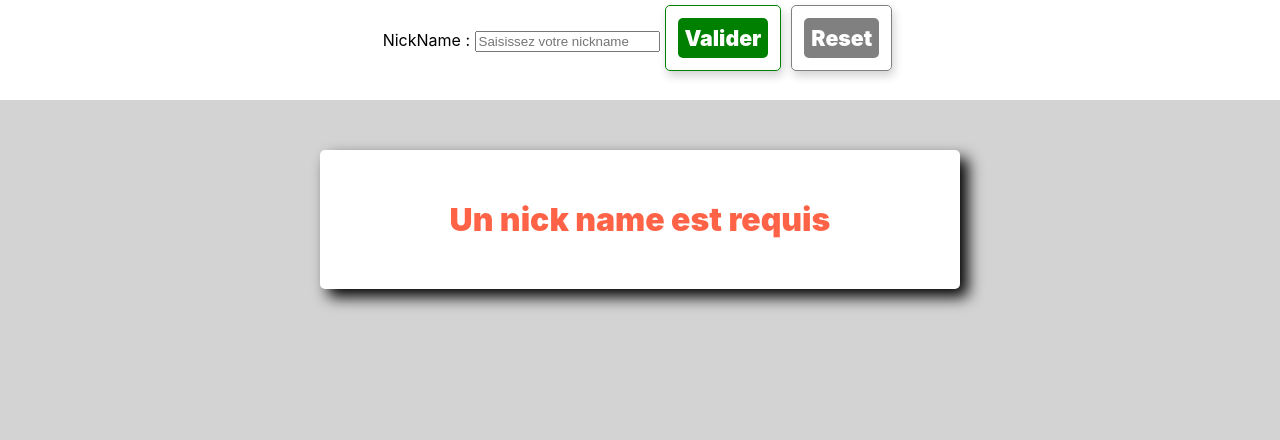
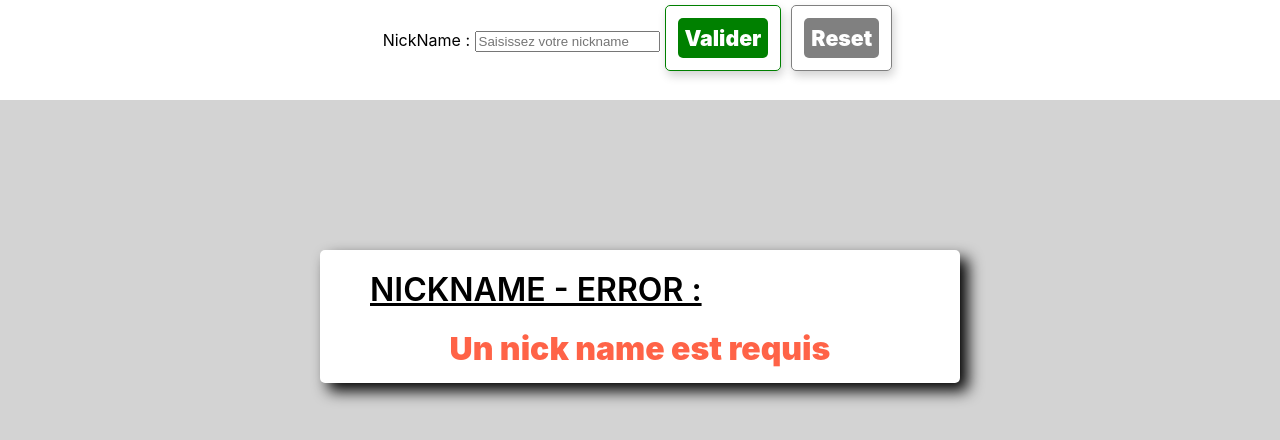
Before and after one commit to champix56/tjscv-20-07-06, a React (Create React App) app: page / in a window 1280 px wide. Shown: the top 440 px of the page. Built offline with nearby package versions, Linux system fonts and the light colour scheme.

Commit message:
coolify step 2

```diff
--- a/src/components/Tchat/Tchat.module.scss
+++ b/src/components/Tchat/Tchat.module.scss
@@ -1,6 +1,6 @@
 .Tchat {
     height: calc(100vh - 150px);
-    border: 1px solid lightgrey;
+    border-top: 1px solid lightgrey;
 }
 .error {
     text-align: center;
@@ -8,19 +8,26 @@
     color: tomato;
     font-weight: 900;
     width: 100%;
-    position: fixed;
+    position: absolute;
     top: 100px;
     background-color: lightgrey;
     height: 100%;
-    overflow-y: scroll;
 }
-.errorContent {
-    position: fixed;
+.errorContent::before{
+    content: 'NICKNAME - ERROR :';
+    display: block;
+    margin-bottom: 20px;
+    color: black;
+    text-decoration: underline;
+    font-weight: 600;
+    text-align: left;
+}
+    .errorContent {
+    position: absolute;
     top: 150px;
     left: 25%;
     right: 25%;
-    padding: 50px 15px;
-
+    padding: 20px 50px 15px;
     border-radius: 5px;
     background-color: white;
     box-shadow: 8px 8px 15px black;
--- a/src/components/TchatReader/TchatReader.module.scss
+++ b/src/components/TchatReader/TchatReader.module.scss
@@ -3,6 +3,7 @@
   padding-right: 10px;
   height: calc(100% - 80px);
   overflow-y: scroll;
+  border-bottom: 1px solid lightgrey;
 }
 .TchatReaderMessage {
   color: white;
--- a/src/components/TchatSender/TchatSender.js
+++ b/src/components/TchatSender/TchatSender.js
@@ -11,9 +11,12 @@ const TchatSender = (props) => {
     setMessage("");
   }
   return (
+    <>
     <div className={styles.TchatSender} data-testid="TchatSender">
       <form onSubmit={e => { e.preventDefault(); submit(e)}}>
-        <input placeholder="saisir message ici..." type="text" value={messageOutbox} onChange={e => { setMessage(e.currentTarget.value) }} />
+        <input  placeholder="saisir message ici..."
+                type="text" value={messageOutbox}
+                onChange={e => { setMessage(e.currentTarget.value) }} />
         <Button onClick={e=>{submit(e);}}>
           <div>
             Env<img src="/img/logo.svg" alt="logo react" />yer
@@ -21,7 +24,8 @@ const TchatSender = (props) => {
         </Button>
       </form>
     </div>
-  )
+  <div style={{textAlign:'center', position:"fixed",bottom:"5px", left:0,right:0,fontSize:'20pt', fontStyle:'italic', borderTop:"1px solid rgba(135, 207, 235, 0.678)"}}>Be fair, be React</div>
+  </>)
 };
 
 TchatSender.propTypes = {
--- a/src/components/TchatSender/TchatSender.module.scss
+++ b/src/components/TchatSender/TchatSender.module.scss
@@ -6,6 +6,7 @@
     width: calc(100% - 280px);
     outline: none;
     border:none;
+    border-bottom: rgba(255, 99, 71, 0.65);
     font-size: 38px;
 }
 .TchatSender Button{
--- a/src/components/UIComponents/Button/Button.module.scss
+++ b/src/components/UIComponents/Button/Button.module.scss
@@ -9,6 +9,7 @@
 }
 .Button img {
     height: 30px;
+    margin:0 -7px;
 }
 .Button * {
     display: inline-block;
```
